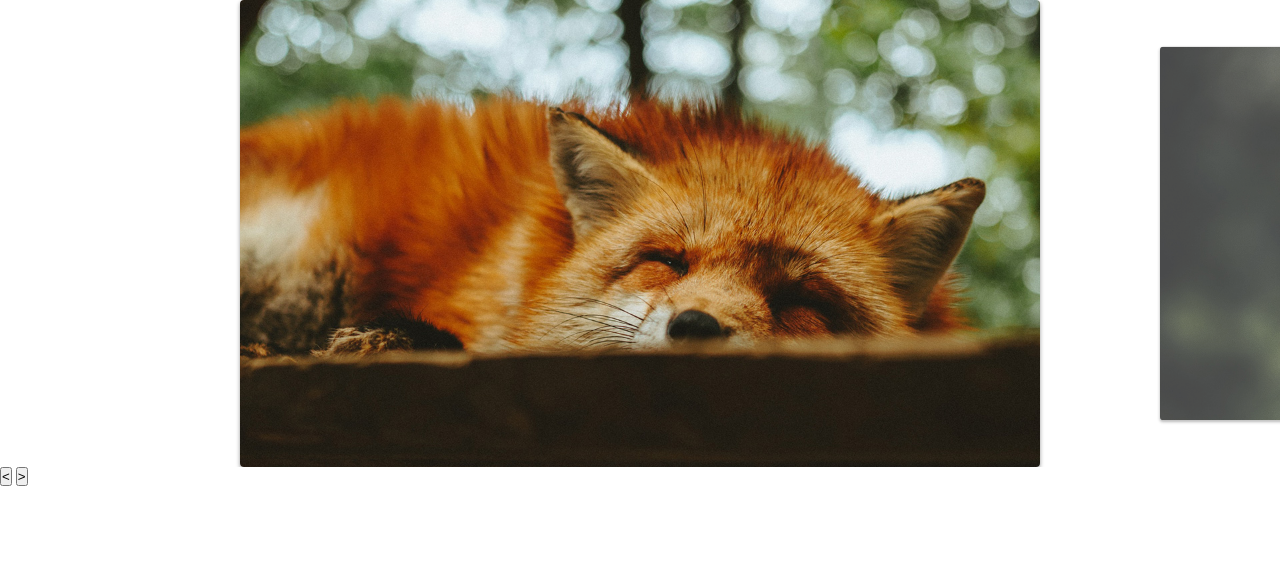
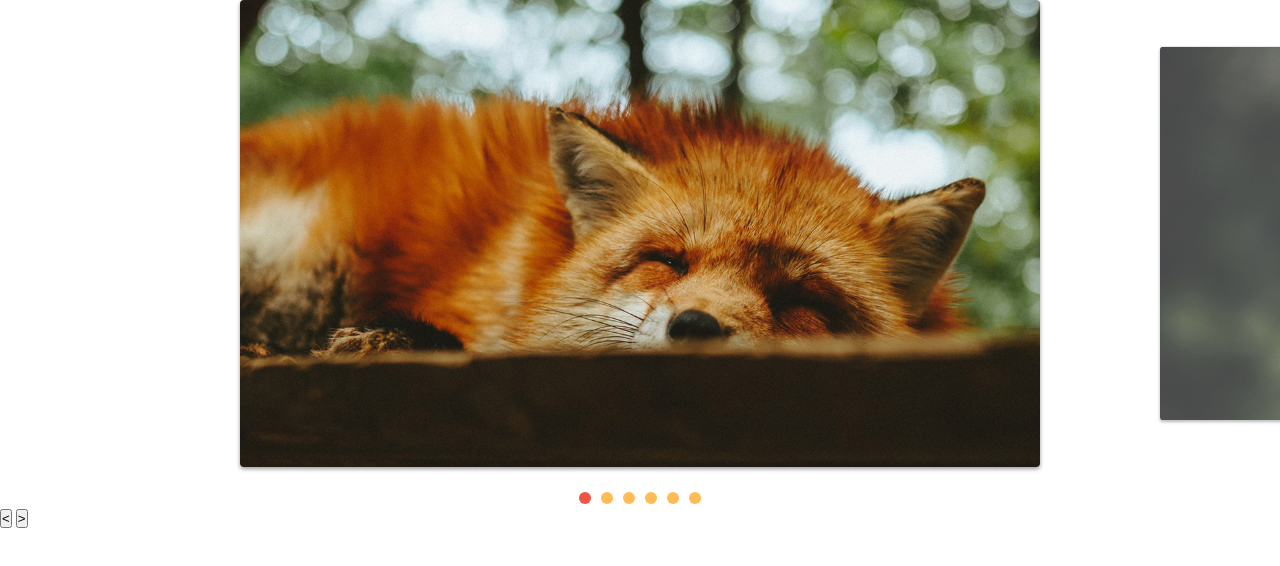
Before and after one commit to joaopedrorori/slide, a plain HTML site: page index.html in a window 1280 px wide. Drawn offline with Linux system fonts and the light colour scheme.

Commit message:
adicionada paginacao por slide

```diff
--- a/css/style.css
+++ b/css/style.css
@@ -43,3 +43,25 @@ img {
   opacity: 1;
   transform: scale(1);
 }
+
+[data-control="slide"] {
+  display: flex;
+  justify-content: center;
+  margin-top: 20px;
+}
+
+[data-control="slide"] li a {
+  display: block;
+  width: 12px;
+  height: 12px;
+  background: #fb5;
+  border-radius: 50%;
+  overflow: hidden;
+  text-indent: -999px;
+  margin: 5px;
+}
+
+[data-control="slide"] li.active a,
+[data-control="slide"] li a:hover {
+  background-color: #e54;
+}
--- a/js/script.js
+++ b/js/script.js
@@ -4,4 +4,6 @@ const slide = new SlideNav(".slide", ".slide-wrapper");
 slide.init();
 slide.addArrow(".prev", ".next");
 
+slide.addControl();
+
 console.log(slide);
--- a/js/slide.js
+++ b/js/slide.js
@@ -6,6 +6,8 @@ export default class Slide {
     this.wrapper = document.querySelector(wrapper);
     this.dist = { finalPosition: 0, startX: 0, movement: 0 };
     this.activeClass = "active";
+
+    this.changeEvent = new Event("changeEvent");
   }
 
   transition(active) {
@@ -98,6 +100,7 @@ export default class Slide {
     this.slidesIndexNav(index);
     this.dist.finalPosition = activeSlide.position;
     this.changeActiveClass();
+    this.wrapper.dispatchEvent(this.changeEvent);
   }
 
   changeActiveClass() {
@@ -149,6 +152,11 @@ export default class Slide {
 }
 
 export class SlideNav extends Slide {
+  constructor(slide, wrapper) {
+    super(slide, wrapper); //puxa tudo da classe anterior
+    this.bindControlEvents();
+  }
+
   addArrow(prev, next) {
     this.prevElement = document.querySelector(prev);
     this.nextElement = document.querySelector(next);
@@ -159,4 +167,46 @@ export class SlideNav extends Slide {
     this.prevElement.addEventListener("click", this.activePrevSlide);
     this.nextElement.addEventListener("click", this.activeNextSlide);
   }
+
+  createControl() {
+    const control = document.createElement("ul");
+    control.dataset.control = "slide";
+
+    this.slideArray.forEach((item, index) => {
+      control.innerHTML += `<li><a href="#silde${index + 1}">${
+        index + 1
+      }</a></li>`;
+    });
+    this.wrapper.appendChild(control);
+    return control;
+  }
+
+  eventControl(item, index) {
+    item.addEventListener("click", (event) => {
+      event.preventDefault();
+      this.changeSlide(index);
+    });
+    this.wrapper.addEventListener("changeEvent", this.activeControlItem);
+  }
+
+  activeControlItem() {
+    this.controlArray.forEach((item) =>
+      item.classList.remove(this.activeClass)
+    );
+    this.controlArray[this.index.active].classList.add(this.activeClass);
+  }
+
+  addControl(customControl) {
+    this.control =
+      document.querySelector(customControl) || this.createControl();
+    this.controlArray = [...this.control.children];
+
+    this.activeControlItem();
+    this.controlArray.forEach(this.eventControl);
+  }
+
+  bindControlEvents() {
+    this.eventControl = this.eventControl.bind(this);
+    this.activeControlItem = this.activeControlItem.bind(this);
+  }
 }
```
